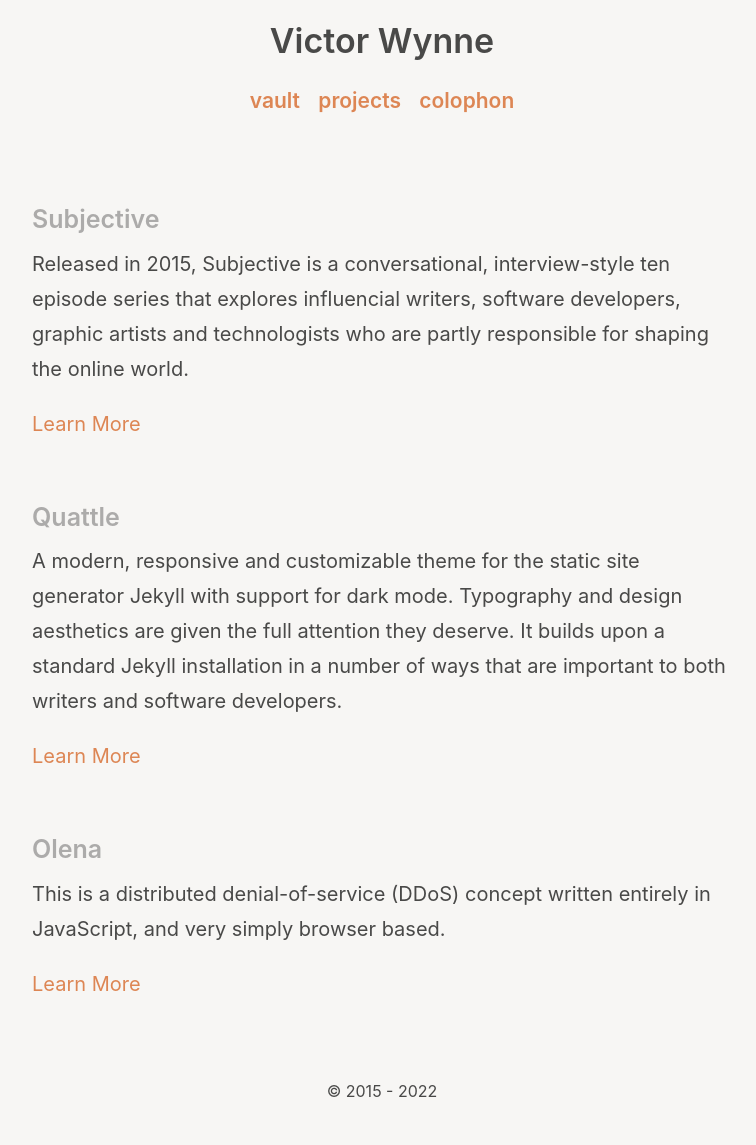
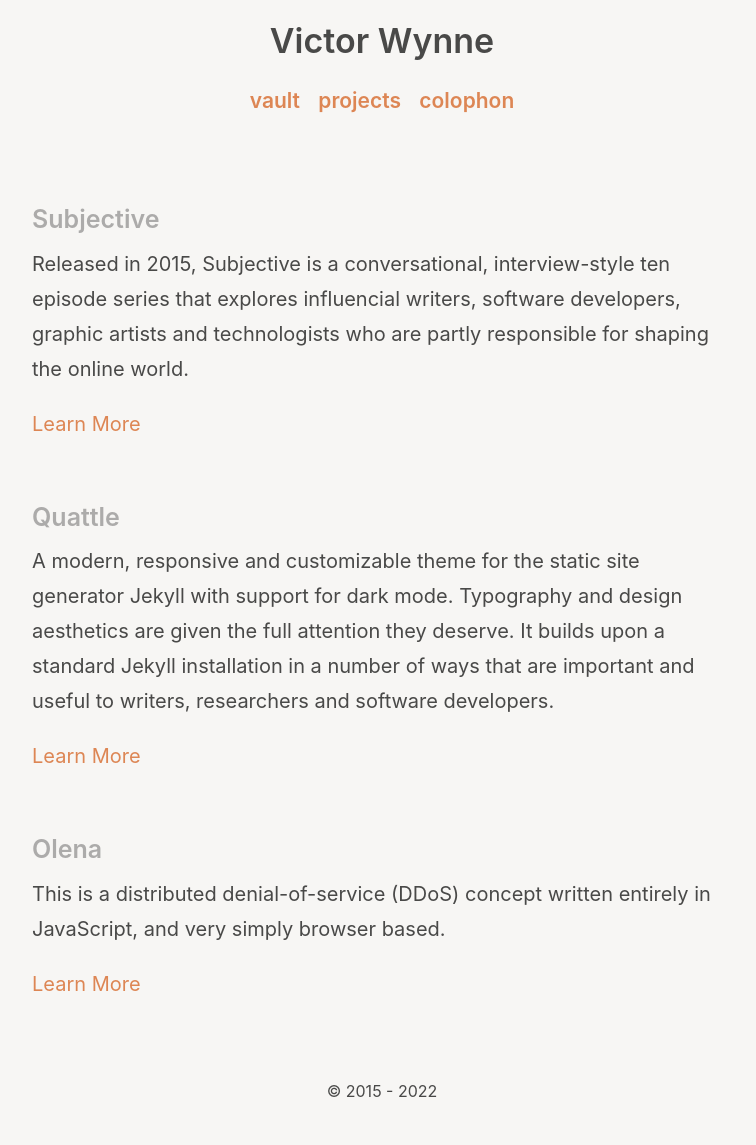
Before and after one commit to wertercatt/tooters, a Jekyll site: the page built from projects.md, in a window 1280 px wide. Shown: the whole page, without its empty margins (258-1014 px from the left). Built offline with Jekyll 4.4.1, drawn with Linux system fonts in a browser that asks for light colours.

Commit message:
Updated the copy on projects.md

```diff
--- a/projects.md
+++ b/projects.md
@@ -13,7 +13,7 @@
 
 ## <small>Quattle</small>
 
-A modern, responsive and customizable theme for the static site generator Jekyll with support for dark mode. Typography and design aesthetics are given the full attention they deserve. It builds upon a standard Jekyll installation in a number of ways that are important to both writers and software developers.
+A modern, responsive and customizable theme for the static site generator Jekyll with support for dark mode. Typography and design aesthetics are given the full attention they deserve. It builds upon a standard Jekyll installation in a number of ways that are important and useful to writers, researchers and software developers.
 
 [Learn More](/quattle/)
 <br><br>
```
